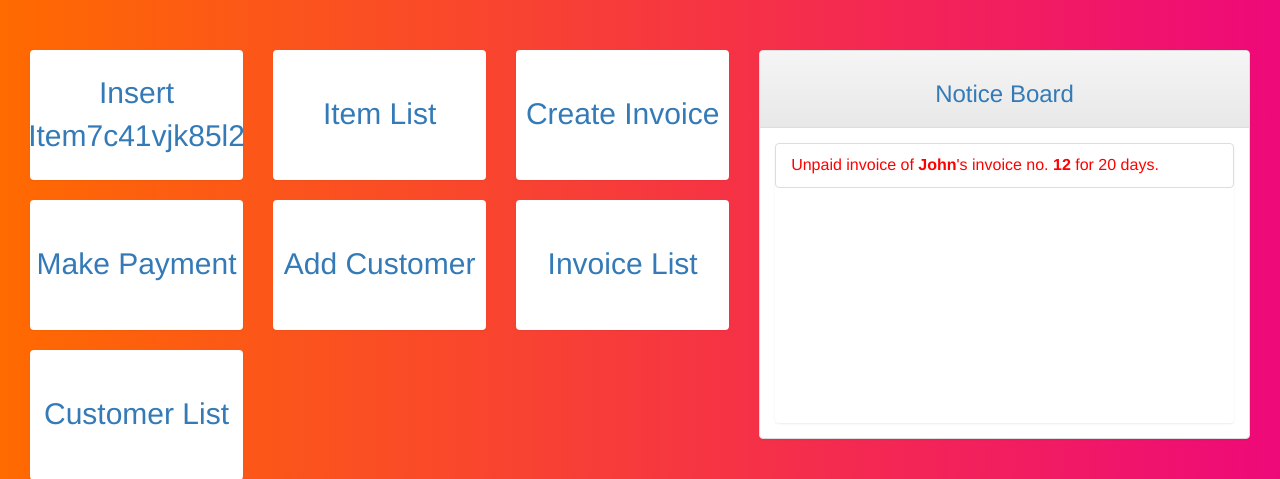
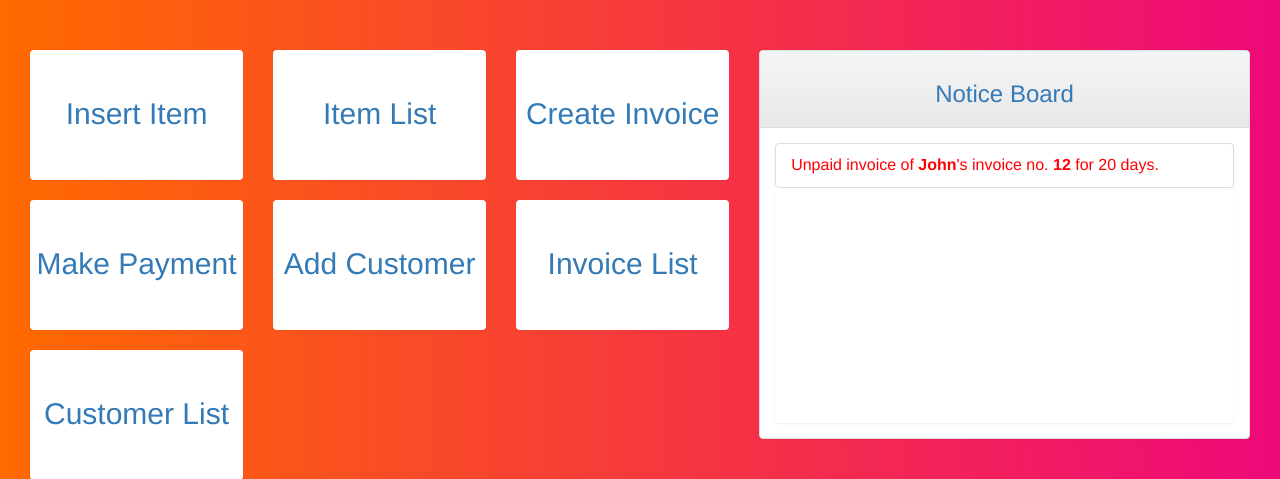
Before and after one commit to meSailesh/Billing-Software-invoice-, a PHP site: page /dashboard.php in a window 1280 px wide. Shown: the part 141-620 px from the top of the page. Run offline with PHP 8.4, Linux system fonts and the light colour scheme; the visitor is signed in with stand-in values (Sample User, id 1); data comes from the database, SQL or seed files in the repository; some libraries are stand-ins or nearby versions.

Commit message:
D:\XAMPP\htdocs\billing\Billing-Software-invoice-
updated

```diff
--- a/dashboard.php
+++ b/dashboard.php
@@ -17,7 +17,7 @@ $invoice->checkLoggedIn();?>
   <div class="col-md-7">
     <div class="row menus">
     <div class="col-md-4">
-        <a href="insert_item.php"><div class="panel">Insert Item7c41vjk85l2</div></a>
+        <a href="insert_item.php"><div class="panel">Insert Item</div></a>
       </div>
          <div class="col-md-4">
       <a href="item_list.php"><div class="panel">Item List</div></a>
```
